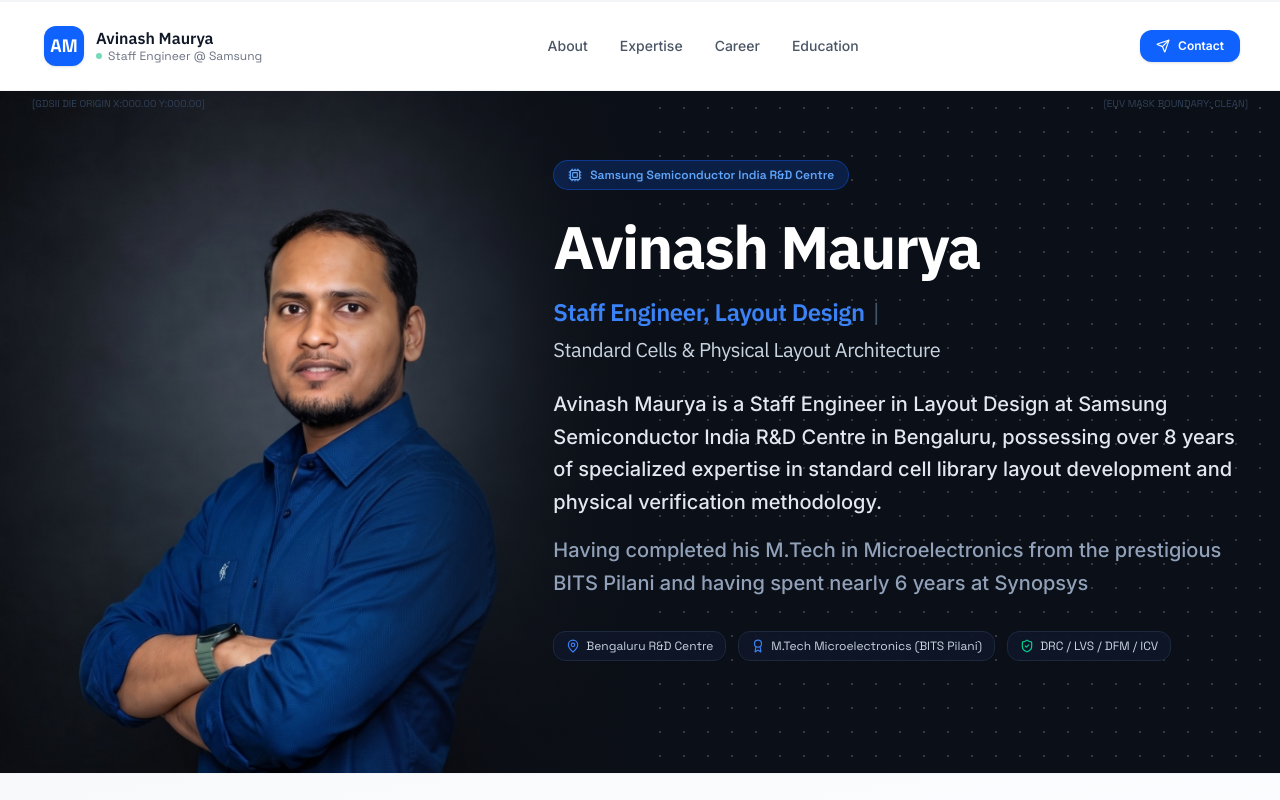
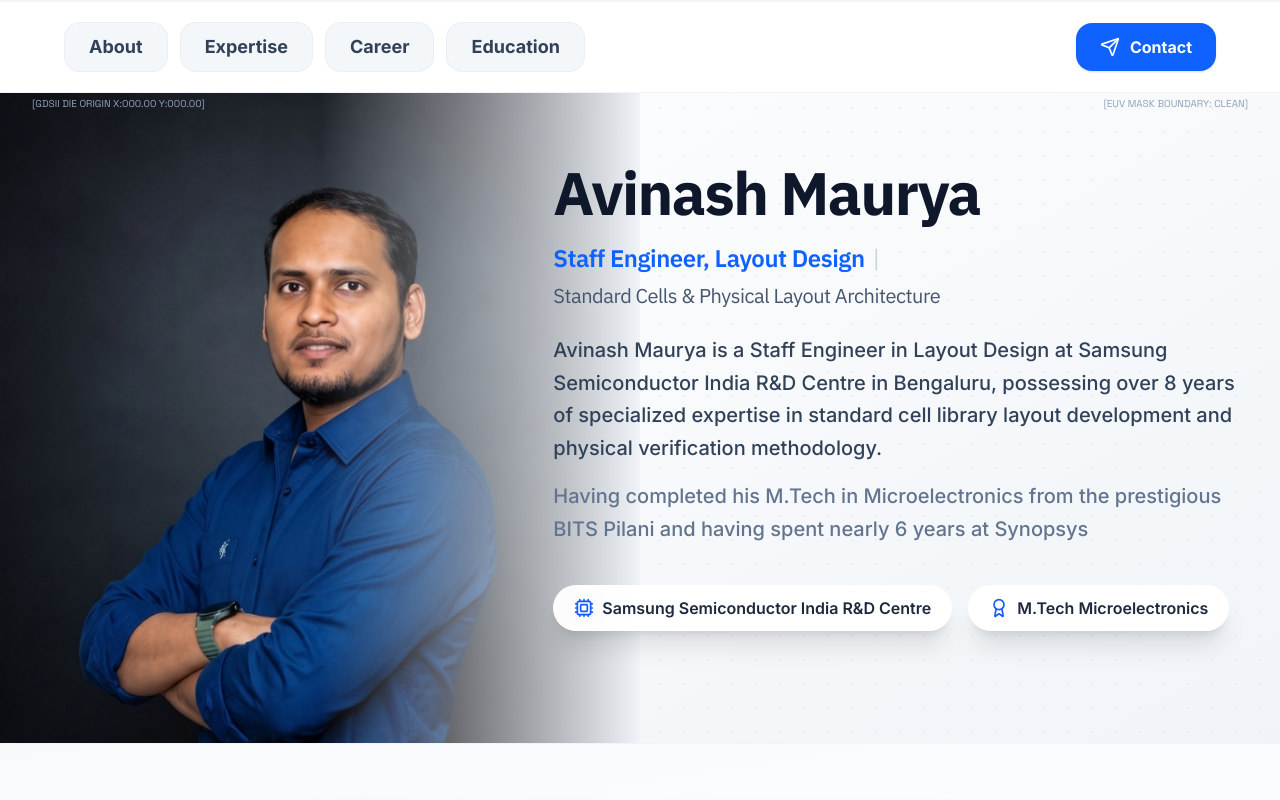
Before and after one commit to atendra11maurya/chia_and_wifi, a React (Vite) app: page / in a window 1280 px wide. Shown: the top 800 px of the page. Built offline with nearby package versions, Linux system fonts and the light colour scheme.

Commit message:
Redesign Hero and Navbar with pill-style tabs, light theme, edge alignment, and enlarged certification cards

```diff
--- a/src/components/Certifications.tsx
+++ b/src/components/Certifications.tsx
@@ -22,7 +22,7 @@ export const Certifications: React.FC = () => {
         </div>
 
         {/* Certifications Grid */}
-        <div className="grid grid-cols-1 md:grid-cols-2 lg:grid-cols-3 gap-6">
+        <div className="grid grid-cols-1 md:grid-cols-2 gap-8">
           {CERTIFICATIONS_DATA.map((cert, idx) => (
             <motion.div
               key={cert.id}
@@ -30,35 +30,35 @@ export const Certifications: React.FC = () => {
               whileInView={{ opacity: 1, y: 0 }}
               viewport={{ once: true }}
               transition={{ duration: 0.4, delay: idx * 0.08 }}
-              className="bg-[#F8F9FB] border border-gray-200/90 rounded-[20px] p-6 flex flex-col justify-between hover:border-[#0F62FE]/40 transition-all hover:shadow-xs"
+              className="bg-[#F8F9FB] border border-gray-200/90 rounded-[24px] p-8 sm:p-10 flex flex-col justify-between hover:border-[#0F62FE]/40 transition-all hover:shadow-md"
             >
               <div>
                 {/* Header Icon */}
-                <div className="flex items-center justify-between mb-4">
-                  <div className="w-10 h-10 rounded-xl bg-white border border-gray-200 text-[#0F62FE] flex items-center justify-center">
-                    <Award className="w-5 h-5" />
+                <div className="flex items-center justify-between mb-6">
+                  <div className="w-14 h-14 rounded-2xl bg-white border border-gray-200 text-[#0F62FE] flex items-center justify-center shadow-xs">
+                    <Award className="w-7 h-7" />
                   </div>
                   {cert.badge && (
-                    <span className="px-2.5 py-0.5 rounded-full bg-blue-50 text-[#0F62FE] text-[11px] font-mono font-bold border border-blue-200">
+                    <span className="px-3.5 py-1 rounded-full bg-blue-50 text-[#0F62FE] text-xs sm:text-sm font-mono font-bold border border-blue-200">
                       {cert.badge}
                     </span>
                   )}
                 </div>
 
                 {/* Title */}
-                <h3 className="font-heading font-bold text-gray-900 text-base mb-2 leading-tight">
+                <h3 className="font-heading font-bold text-gray-900 text-xl sm:text-2xl mb-3 leading-snug">
                   {cert.title}
                 </h3>
 
                 {/* Issuer */}
-                <p className="text-gray-600 text-xs font-medium mb-4">
+                <p className="text-gray-600 text-sm sm:text-base font-medium mb-6">
                   Issued by <span className="text-gray-900 font-semibold">{cert.issuer}</span>
                 </p>
               </div>
 
-              <div className="pt-3 border-t border-gray-200/60 flex items-center justify-between text-xs font-mono text-gray-400">
+              <div className="pt-4 border-t border-gray-200/60 flex items-center justify-between text-xs sm:text-sm font-mono text-gray-500">
                 <span>{cert.category}</span>
-                {cert.date && <span>{cert.date}</span>}
+                {cert.date && <span className="font-semibold text-gray-700">{cert.date}</span>}
               </div>
 
             </motion.div>
--- a/src/components/Hero.tsx
+++ b/src/components/Hero.tsx
@@ -1,6 +1,6 @@
 import React from 'react';
 import { motion } from 'framer-motion';
-import { ArrowUpRight, Award, Cpu, ShieldCheck, MapPin, Send } from 'lucide-react';
+import { ArrowUpRight, Award, Cpu, Send } from 'lucide-react';
 import { PERSONAL_INFO } from '../data/profileData';
 
 interface HeroProps {
@@ -10,84 +10,94 @@ interface HeroProps {
 export const Hero: React.FC<HeroProps> = ({ onOpenContact }) => {
   return (
     <>
-      {/* Main Dark Hero Section */}
-      <section id="hero" className="relative pt-32 pb-20 md:pt-40 md:pb-28 overflow-hidden bg-[#0B0F17] text-white">
+      {/* Main Light Hero Section */}
+      <section id="hero" className="relative pt-24 pb-10 md:pt-40 md:pb-28 overflow-hidden bg-gradient-to-br from-white via-slate-50 to-[#F0F4F8] text-slate-900">
         {/* Background Silicon Microchip Grid Pattern */}
-        <div className="absolute inset-0 silicon-grid-pattern opacity-20 pointer-events-none" />
+        <div className="absolute inset-0 silicon-grid-pattern opacity-60 pointer-events-none" />
 
-        {/* Full-Height Left Portrait Image (Crisp, 100% Brightness, Mirrored) */}
-        <div className="absolute inset-y-0 left-0 w-full lg:w-1/2 pointer-events-none z-0 overflow-hidden">
+        {/* ========== DESKTOP: Full-Height Left Portrait (hidden on mobile) ========== */}
+        <div className="absolute top-16 md:top-20 bottom-0 left-0 w-1/2 max-w-[650px] pointer-events-none z-0 overflow-hidden hidden lg:block">
           <img
             src="/avinash_maurya.jpg"
             alt="Avinash Maurya"
-            className="w-full h-full object-cover object-top scale-x-[-1] opacity-100"
+            className="w-full h-full object-cover object-[center_35%] scale-x-[-1] opacity-100"
           />
           {/* Soft Right Edge Blend for Smooth Section Transition */}
-          <div className="absolute inset-0 bg-gradient-to-r from-transparent via-transparent to-[#0B0F17]" />
+          <div className="absolute inset-0 bg-gradient-to-r from-transparent via-transparent to-[#F0F4F8]" />
         </div>
 
         {/* Decorative Alignment Overlay Marks */}
-        <div className="absolute top-24 left-8 font-mono text-[10px] text-slate-700 pointer-events-none hidden md:block">
+        <div className="absolute top-24 left-8 font-mono text-[10px] text-slate-400 pointer-events-none hidden md:block">
           [GDSII DIE ORIGIN X:000.00 Y:000.00]
         </div>
-        <div className="absolute top-24 right-8 font-mono text-[10px] text-slate-700 pointer-events-none hidden md:block">
+        <div className="absolute top-24 right-8 font-mono text-[10px] text-slate-400 pointer-events-none hidden md:block">
           [EUV MASK BOUNDARY: CLEAN]
         </div>
 
         <div className="max-w-[1280px] mx-auto px-6 md:px-10 relative z-10">
+
+          {/* ========== MOBILE: Centered Portrait Image (visible only on mobile) ========== */}
+          <motion.div
+            initial={{ opacity: 0, y: -12 }}
+            animate={{ opacity: 1, y: 0 }}
+            transition={{ duration: 0.5, ease: 'easeOut' }}
+            className="flex justify-center mb-10 lg:hidden"
+          >
+            <div className="relative w-[220px] h-[280px] rounded-[24px] overflow-hidden border border-slate-200 shadow-2xl">
+              <img
+                src="/avinash_maurya.jpg"
+                alt="Avinash Maurya"
+                className="w-full h-full object-cover object-top scale-x-[-1]"
+              />
+              {/* Subtle Bottom Gradient */}
+              <div className="absolute inset-x-0 bottom-0 h-16 bg-gradient-to-t from-white/80 to-transparent" />
+            </div>
+          </motion.div>
+
           <div className="grid grid-cols-1 lg:grid-cols-12 gap-8 items-center">
 
             {/* Spacer for Left Image Alignment on Desktop */}
             <div className="hidden lg:block lg:col-span-5 pointer-events-none h-full" />
 
-            {/* Right Hero Copy Column (Overlaid cleanly) */}
+            {/* Right Hero Copy Column */}
             <motion.div
-              initial={{ opacity: 0, x: 24 }}
-              animate={{ opacity: 1, x: 0 }}
+              initial={{ opacity: 0, x: 0, y: 16 }}
+              animate={{ opacity: 1, x: 0, y: 0 }}
               transition={{ duration: 0.6, ease: 'easeOut' }}
-              className="lg:col-span-7 flex flex-col items-start"
+              className="lg:col-span-7 flex flex-col items-center lg:items-start text-center lg:text-left"
             >
-              {/* Semiconductor R&D Badge */}
-              <div className="inline-flex items-center gap-2 px-3.5 py-1.5 rounded-full bg-[#0F62FE]/20 border border-[#0F62FE]/40 text-[#60A5FA] text-xs font-mono font-semibold mb-6 backdrop-blur-md">
-                <Cpu className="w-3.5 h-3.5 text-[#60A5FA]" />
-                <span>Samsung Semiconductor India R&D Centre</span>
-              </div>
 
               {/* Large Name Headline */}
-              <h1 className="font-heading text-4xl sm:text-5xl lg:text-6xl font-bold tracking-tight text-white leading-[1.1] mb-4">
+              <h1 className="font-heading text-[36px] leading-[1.1] md:text-5xl lg:text-6xl font-bold tracking-tight text-slate-900 mb-3 md:mb-4">
                 {PERSONAL_INFO.name}
               </h1>
 
               {/* Professional Designation Subheading */}
-              <h2 className="font-heading text-xl sm:text-2xl font-semibold text-[#3B82F6] mb-6 flex flex-wrap items-center gap-2">
+              <h2 className="font-heading text-[18px] md:text-2xl font-semibold text-[#0F62FE] mb-6 flex flex-wrap items-center justify-center lg:justify-start gap-2">
                 <span>{PERSONAL_INFO.title}</span>
-                <span className="text-slate-600 font-normal">|</span>
-                <span className="text-slate-300 font-normal text-lg sm:text-xl">Standard Cells & Physical Layout Architecture</span>
+                <span className="text-slate-300 font-normal hidden md:inline">|</span>
+                <span className="text-slate-600 font-normal text-base md:text-xl hidden md:inline">Standard Cells & Physical Layout Architecture</span>
               </h2>
 
               {/* Core Value Proposition Paragraph */}
-              <div className="text-slate-200 text-lg sm:text-xl font-medium leading-relaxed mb-8 max-w-3xl space-y-4">
+              <div className="text-slate-700 text-base md:text-xl font-medium leading-[1.7] md:leading-relaxed mb-7 md:mb-8 max-w-[95%] md:max-w-3xl space-y-4">
                 <p>
                   Avinash Maurya is a Staff Engineer in Layout Design at Samsung Semiconductor India R&D Centre in Bengaluru, possessing over 8 years of specialized expertise in standard cell library layout development and physical verification methodology.
                 </p>
-                <p className="text-slate-400">
+                <p className="text-slate-500">
                   Having completed his M.Tech in Microelectronics from the prestigious BITS Pilani and having spent nearly 6 years at Synopsys
                 </p>
               </div>
 
               {/* Key Quick Badge Tags */}
-              <div className="flex flex-wrap items-center gap-3 text-xs font-mono text-slate-300">
-                <span className="inline-flex items-center gap-1.5 px-3 py-1.5 rounded-xl bg-slate-900/80 border border-slate-800 backdrop-blur-md shadow-2xs">
-                  <MapPin className="w-3.5 h-3.5 text-[#3B82F6]" />
-                  Bengaluru R&D Centre
+              <div className="flex flex-wrap items-center justify-center lg:justify-start gap-3 md:gap-4 text-sm md:text-base font-semibold text-slate-800 mt-2">
+                <span className="inline-flex items-center gap-2 px-5 py-2.5 rounded-full bg-white/95 border border-white/40 shadow-xl hover:bg-white hover:scale-105 transition-all duration-300">
+                  <Cpu className="w-4 h-4 md:w-5 md:h-5 text-blue-600" />
+                  <span>Samsung Semiconductor India R&D Centre</span>
                 </span>
-                <span className="inline-flex items-center gap-1.5 px-3 py-1.5 rounded-xl bg-slate-900/80 border border-slate-800 backdrop-blur-md shadow-2xs">
-                  <Award className="w-3.5 h-3.5 text-[#3B82F6]" />
-                  M.Tech Microelectronics (BITS Pilani)
-                </span>
-                <span className="inline-flex items-center gap-1.5 px-3 py-1.5 rounded-xl bg-slate-900/80 border border-slate-800 backdrop-blur-md shadow-2xs">
-                  <ShieldCheck className="w-3.5 h-3.5 text-emerald-400" />
-                  DRC / LVS / DFM / ICV
+                <span className="inline-flex items-center gap-2 px-5 py-2.5 rounded-full bg-white/95 border border-white/40 shadow-xl hover:bg-white hover:scale-105 transition-all duration-300">
+                  <Award className="w-4 h-4 md:w-5 md:h-5 text-blue-600" />
+                  <span>M.Tech Microelectronics</span>
                 </span>
               </div>
             </motion.div>
--- a/src/components/Navbar.tsx
+++ b/src/components/Navbar.tsx
@@ -1,6 +1,5 @@
 import React, { useState, useEffect } from 'react';
 import { Send, Menu, X } from 'lucide-react';
-import { PERSONAL_INFO } from '../data/profileData';
 
 interface NavbarProps {
   onOpenContact: () => void;
@@ -49,28 +48,9 @@ export const Navbar: React.FC<NavbarProps> = ({ onOpenContact, activeSection })
           : 'bg-white py-5 border-b border-gray-100'
           }`}
       >
-        <div className="max-w-[1280px] mx-auto px-6 md:px-10 flex items-center justify-between">
-          {/* Logo / Personal Brand */}
-          <a
-            href="#hero"
-            className="flex items-center gap-3 group focus:outline-none focus:ring-2 focus:ring-[#0F62FE]/20 rounded-lg p-1"
-          >
-            <div className="w-10 h-10 rounded-xl bg-[#0F62FE] text-white flex items-center justify-center font-mono font-bold text-lg shadow-sm group-hover:bg-[#0353E9] transition-colors">
-              AM
-            </div>
-            <div className="flex flex-col">
-              <span className="font-heading font-semibold text-gray-900 text-base leading-tight group-hover:text-[#0F62FE] transition-colors">
-                {PERSONAL_INFO.name}
-              </span>
-              <span className="text-xs text-gray-500 font-mono flex items-center gap-1.5">
-                <span className="w-1.5 h-1.5 rounded-full bg-emerald-500 inline-block animate-pulse"></span>
-                Staff Engineer @ Samsung
-              </span>
-            </div>
-          </a>
-
-          {/* Desktop Navigation Links */}
-          <div className="hidden lg:flex items-center gap-8">
+        <div className="w-full px-6 md:px-12 lg:px-16 flex items-center justify-between">
+          {/* Desktop Navigation Links (Pill-Style Navigation) */}
+          <div className="hidden lg:flex items-center gap-3">
             {navLinks.map((link) => {
               const sectionId = link.href.substring(1);
               const isActive = activeSection === sectionId;
@@ -78,8 +58,11 @@ export const Navbar: React.FC<NavbarProps> = ({ onOpenContact, activeSection })
                 <a
                   key={link.label}
                   href={link.href}
-                  className={`text-sm font-medium transition-colors hover:text-[#0F62FE] ${isActive ? 'text-[#0F62FE] font-semibold' : 'text-gray-600'
-                    }`}
+                  className={`px-6 py-2.5 text-base md:text-lg font-bold rounded-2xl transition-all duration-300 ${
+                    isActive
+                      ? 'bg-gradient-to-r from-[#0F62FE] via-[#0284C7] to-[#06B6D4] text-white shadow-md shadow-blue-500/25 scale-105'
+                      : 'bg-slate-100/80 text-slate-700 hover:bg-slate-200/80 hover:text-slate-900 border border-slate-200/50'
+                  }`}
                 >
                   {link.label}
                 </a>
@@ -87,13 +70,13 @@ export const Navbar: React.FC<NavbarProps> = ({ onOpenContact, activeSection })
             })}
           </div>
 
-          {/* Action Buttons */}
+          {/* Action Buttons (Far Right Corner) */}
           <div className="hidden sm:flex items-center gap-3">
             <button
               onClick={onOpenContact}
-              className="inline-flex items-center gap-2 px-4 py-2 text-xs font-semibold text-white bg-[#0F62FE] rounded-xl hover:bg-[#0353E9] transition-all shadow-sm focus:outline-none focus:ring-2 focus:ring-[#0F62FE]/30 cursor-pointer"
+              className="inline-flex items-center gap-2.5 px-6 py-3 text-sm md:text-base font-bold text-white bg-[#0F62FE] rounded-2xl hover:bg-[#0353E9] hover:shadow-md hover:scale-105 active:scale-95 transition-all duration-200 shadow-sm focus:outline-none focus:ring-4 focus:ring-[#0F62FE]/30 cursor-pointer"
             >
-              <Send className="w-3.5 h-3.5" />
+              <Send className="w-4 h-4 md:w-5 md:h-5" />
               <span>Contact</span>
             </button>
           </div>
@@ -101,7 +84,7 @@ export const Navbar: React.FC<NavbarProps> = ({ onOpenContact, activeSection })
           {/* Mobile Menu Toggle Button */}
           <button
             onClick={() => setMobileMenuOpen(!mobileMenuOpen)}
-            className="lg:hidden p-2 rounded-xl text-gray-600 hover:text-gray-900 hover:bg-gray-100 transition-colors"
+            className="lg:hidden p-2 rounded-xl text-gray-600 hover:text-gray-900 hover:bg-gray-100 transition-colors ml-auto"
             aria-label="Toggle menu"
           >
             {mobileMenuOpen ? <X className="w-6 h-6" /> : <Menu className="w-6 h-6" />}
--- a/src/data/profileData.ts
+++ b/src/data/profileData.ts
@@ -375,34 +375,6 @@ export const CERTIFICATIONS_DATA: CertificationItem[] = [
     badge: "Specialist"
   },
   {
-    id: "cert-amcat-data",
-    title: "AMCAT Certified Data Processing Specialist",
-    issuer: "Aspiring Minds / AMCAT",
-    category: "Analytical & Data",
-    badge: "Certified"
-  },
-  {
-    id: "cert-amcat-semi",
-    title: "AMCAT Certified Sales Professional - Electronics & Semiconductor Engineering",
-    issuer: "Aspiring Minds / AMCAT",
-    category: "Semiconductor Domain",
-    badge: "Domain Certified"
-  },
-  {
-    id: "cert-amcat-corp",
-    title: "AMCAT Certified Corporate Sales Manager",
-    issuer: "Aspiring Minds / AMCAT",
-    category: "Professional Competency",
-    badge: "Certified"
-  },
-  {
-    id: "cert-amcat-tele",
-    title: "AMCAT Certified Telesales Professional",
-    issuer: "Aspiring Minds / AMCAT",
-    category: "Professional Competency",
-    badge: "Certified"
-  },
-  {
     id: "cert-bhel-training",
     title: "Vocational Industrial Engineering Training",
     issuer: "Bharat Heavy Electricals Limited (BHEL)",
```
